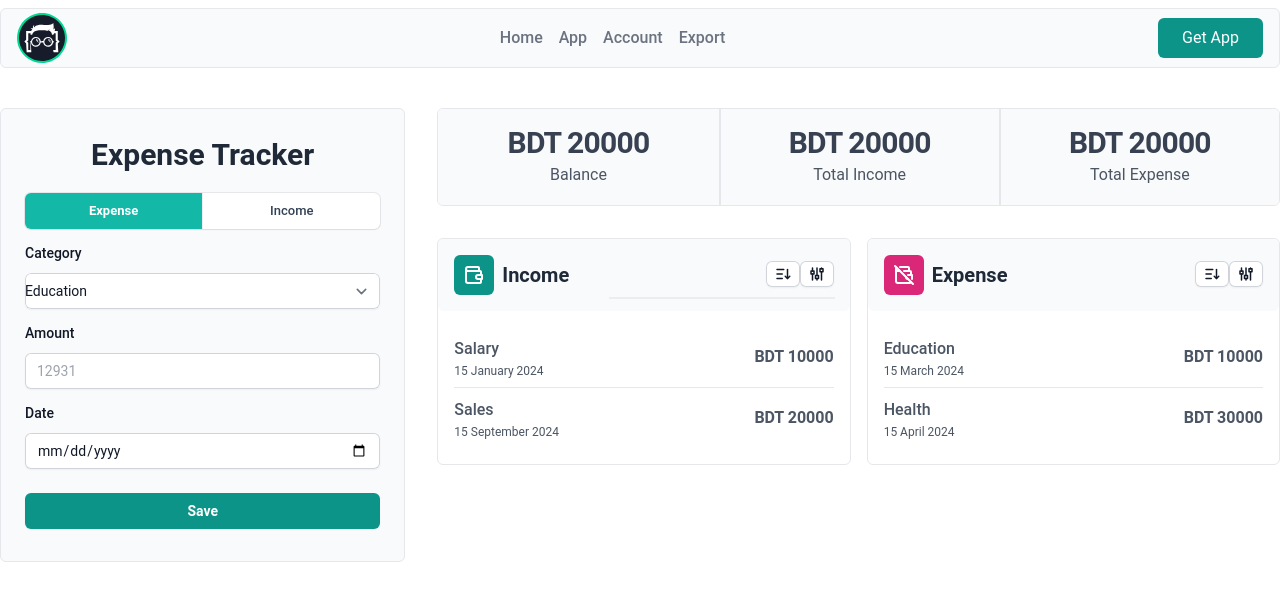
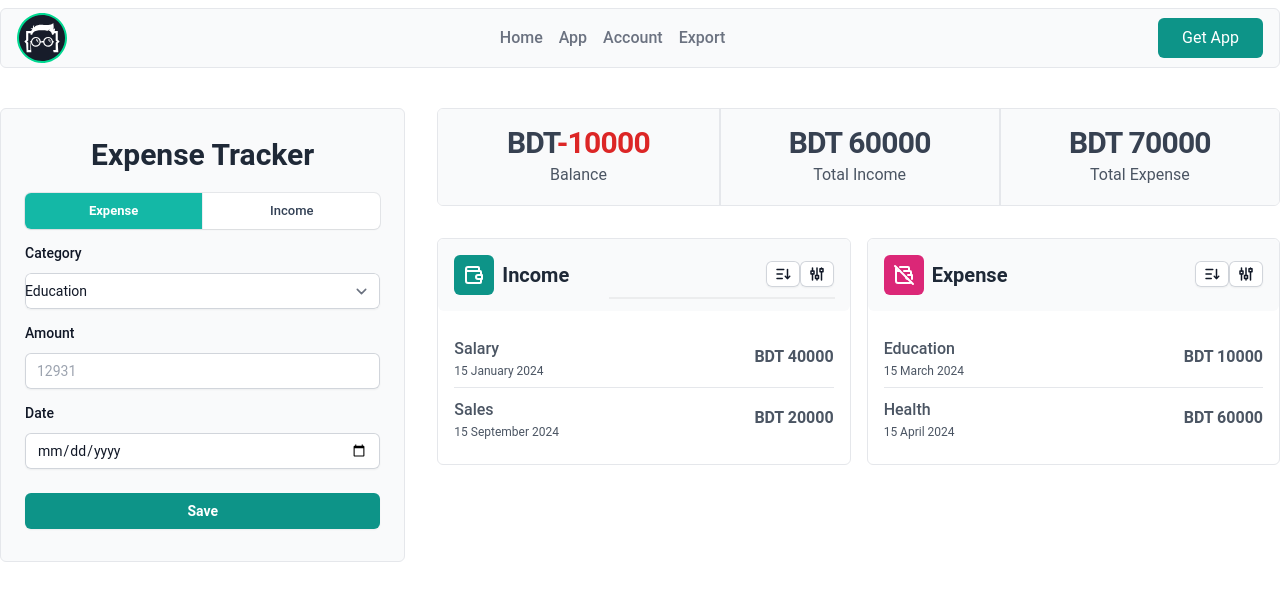
Before and after one commit to toufiq007/expenser, a React (Vite) app: page / in a window 1280 px wide. Shown: the top 600 px of the page. Built offline with nearby package versions, Linux system fonts and the light colour scheme.

Commit message:
update balance sheet dynamically with dummy data amount

```diff
--- a/src/components/balanceSheet/BalanceSheet.jsx
+++ b/src/components/balanceSheet/BalanceSheet.jsx
@@ -1,4 +1,4 @@
-const BalanceSheet = () => {
+const BalanceSheet = ({ totalIncome, totalExpense, totalBalance }) => {
   return (
     <>
       <div className="bg-white">
@@ -7,7 +7,14 @@ const BalanceSheet = () => {
             <div className="bg-[#F9FAFB] flex lg:max-w-xs flex-col px-4 py-4">
               <dt className="text-base leading-7 text-gray-600">Balance</dt>
               <dd className="order-first text-xl font-semibold tracking-tight text-gray-700 sm:text-3xl">
-                BDT 20000
+                BDT
+                <span
+                  className={`${
+                    totalExpense > totalIncome ? "text-red-600" : ""
+                  }`}
+                >
+                  {totalBalance}
+                </span>
               </dd>
             </div>
             <div className="bg-[#F9FAFB] flex lg:max-w-xs flex-col px-4 py-4">
@@ -15,7 +22,7 @@ const BalanceSheet = () => {
                 Total Income
               </dt>
               <dd className="order-first text-xl font-semibold tracking-tight text-gray-700 sm:text-3xl">
-                BDT 20000
+                BDT {totalIncome}
               </dd>
             </div>
             <div className="bg-[#F9FAFB] flex lg:max-w-xs flex-col px-4 py-4">
@@ -23,7 +30,7 @@ const BalanceSheet = () => {
                 Total Expense
               </dt>
               <dd className="order-first text-xl font-semibold tracking-tight text-gray-700 sm:text-3xl">
-                BDT 20000
+                BDT {totalExpense}
               </dd>
             </div>
           </dl>
--- a/src/components/mainComponent/MainContent.jsx
+++ b/src/components/mainComponent/MainContent.jsx
@@ -8,6 +8,19 @@ import { initialExpenseData, initialIncomeData } from "../../utils/utils";
 const MainContent = () => {
   const [incomeList, setIncomeList] = useState(initialIncomeData);
   const [expenseList, setExpenseList] = useState(initialExpenseData);
+
+  const totalIncome = incomeList.reduce((acc, prev) => {
+    return acc + prev.amount;
+  }, 0);
+
+  const totalExpense = expenseList.reduce((acc, prev) => {
+    return acc + prev.amount;
+  }, 0);
+
+  const tatalBalance = totalIncome - totalExpense;
+
+  console.log({ totalIncome, totalExpense });
+
   return (
     <>
       <main className="relative mx-auto mt-10 w-full max-w-7xl">
@@ -18,7 +31,11 @@ const MainContent = () => {
           {/* <!-- Right Column --> */}
           <div className="lg:col-span-2">
             {/* <!-- Total Balance Stat--> */}
-            <BalanceSheet />
+            <BalanceSheet
+              totalExpense={totalExpense}
+              totalIncome={totalIncome}
+              totalBalance={tatalBalance}
+            />
 
             {/* <!-- List Down --> */}
             <div className="grid grid-cols-1 lg:grid-cols-2 gap-4 mt-8">
--- a/src/utils/utils.js
+++ b/src/utils/utils.js
@@ -2,7 +2,7 @@ export const initialIncomeData = [
   {
     id: crypto.randomUUID(),
     category: "Salary",
-    amount: 10000,
+    amount: 40000,
     date: "15 January 2024",
   },
 
@@ -25,7 +25,7 @@ export const initialExpenseData = [
   {
     id: crypto.randomUUID(),
     category: "Health",
-    amount: 30000,
+    amount: 60000,
     date: "15 April 2024",
   },
 ];
```
